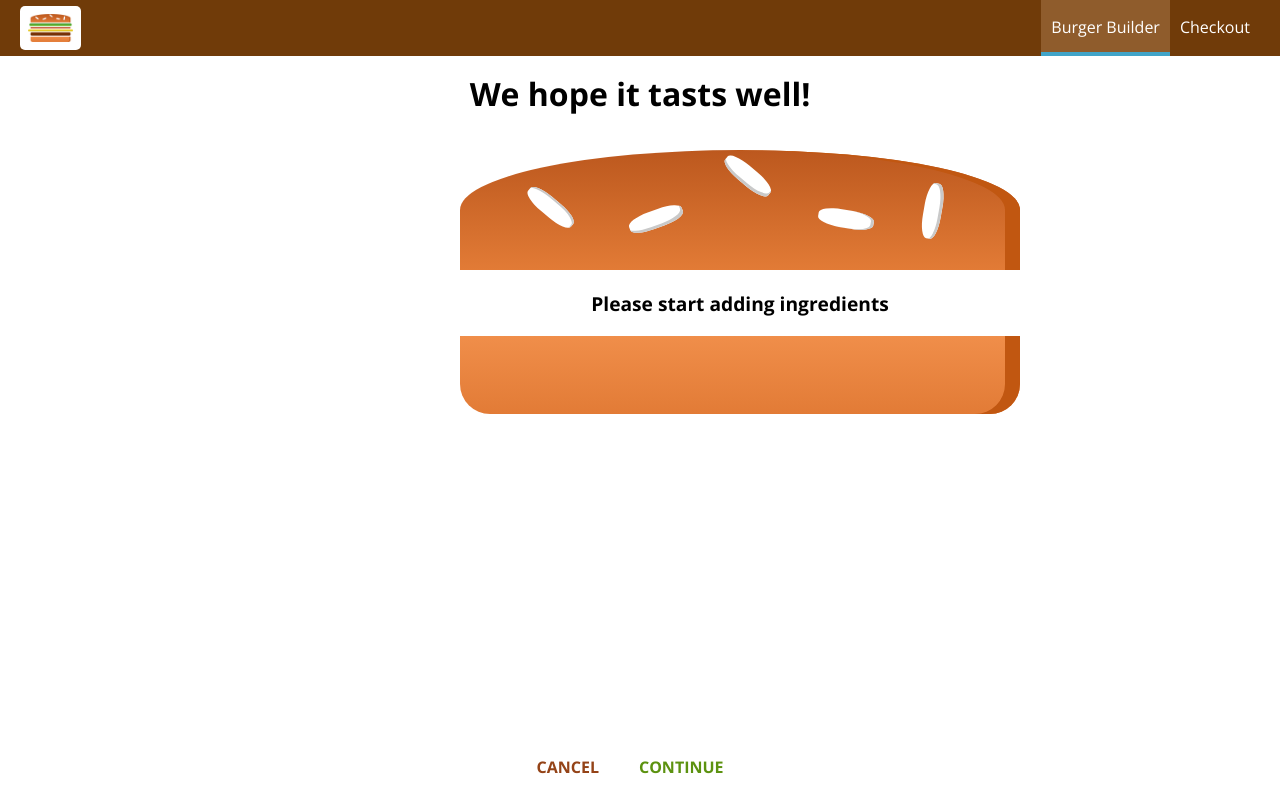
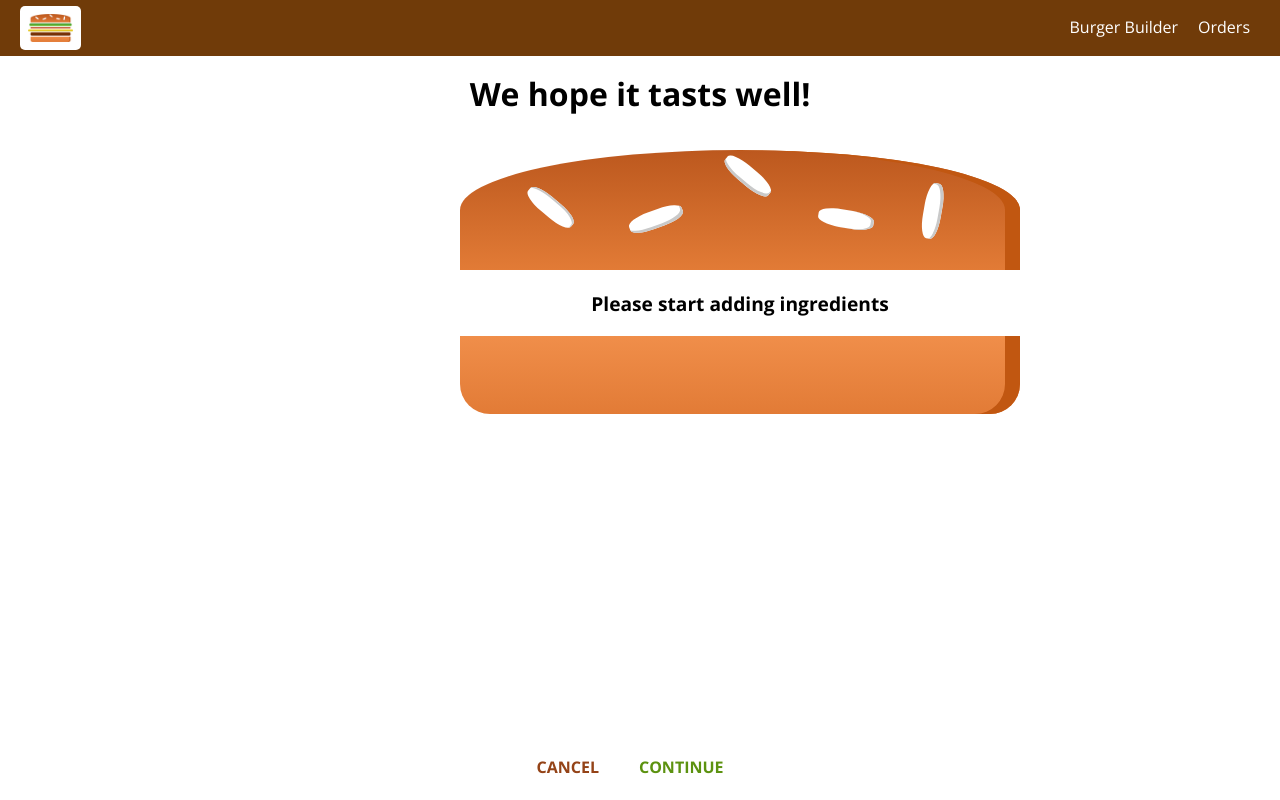
Before and after one commit to hcamposa1994/BurgerApp, a React (Create React App) app: page /checkout in a window 1280 px wide. Built offline with nearby package versions, Linux system fonts and the light colour scheme.

Commit message:
edited the navigation links to be able to not only display when a particular link is active, but also to navigate to the newly created orders page

```diff
--- a/src/components/Navigation/NavigationItems/NavigationItem/NavigationItem.js
+++ b/src/components/Navigation/NavigationItems/NavigationItem/NavigationItem.js
@@ -1,13 +1,18 @@
 import React from "react";
+import { NavLink } from "react-router-dom";
 
 import classStyles from "./NavigationItem.module.css";
 
 const NavigationItem = props => {
   return (
     <li className={classStyles.NavigationItem}>
-      <a href={props.link} className={props.active ? classStyles.active : null}>
+      <NavLink
+        to={props.link}
+        exact={props.exact}
+        activeClassName={classStyles.active}
+      >
         {props.children}
-      </a>
+      </NavLink>
     </li>
   );
 };
--- a/src/components/Navigation/NavigationItems/NavigationItems.js
+++ b/src/components/Navigation/NavigationItems/NavigationItems.js
@@ -6,10 +6,10 @@
 const NavigationItems = props => {
   return (
     <ul className={classStyles.NavigationItems}>
-      <NavigationItem link="/" active>
+      <NavigationItem link="/" exact>
         Burger Builder
       </NavigationItem>
-      <NavigationItem link="/">Checkout</NavigationItem>
+      <NavigationItem link="/orders">Orders</NavigationItem>
     </ul>
   );
 };
```
